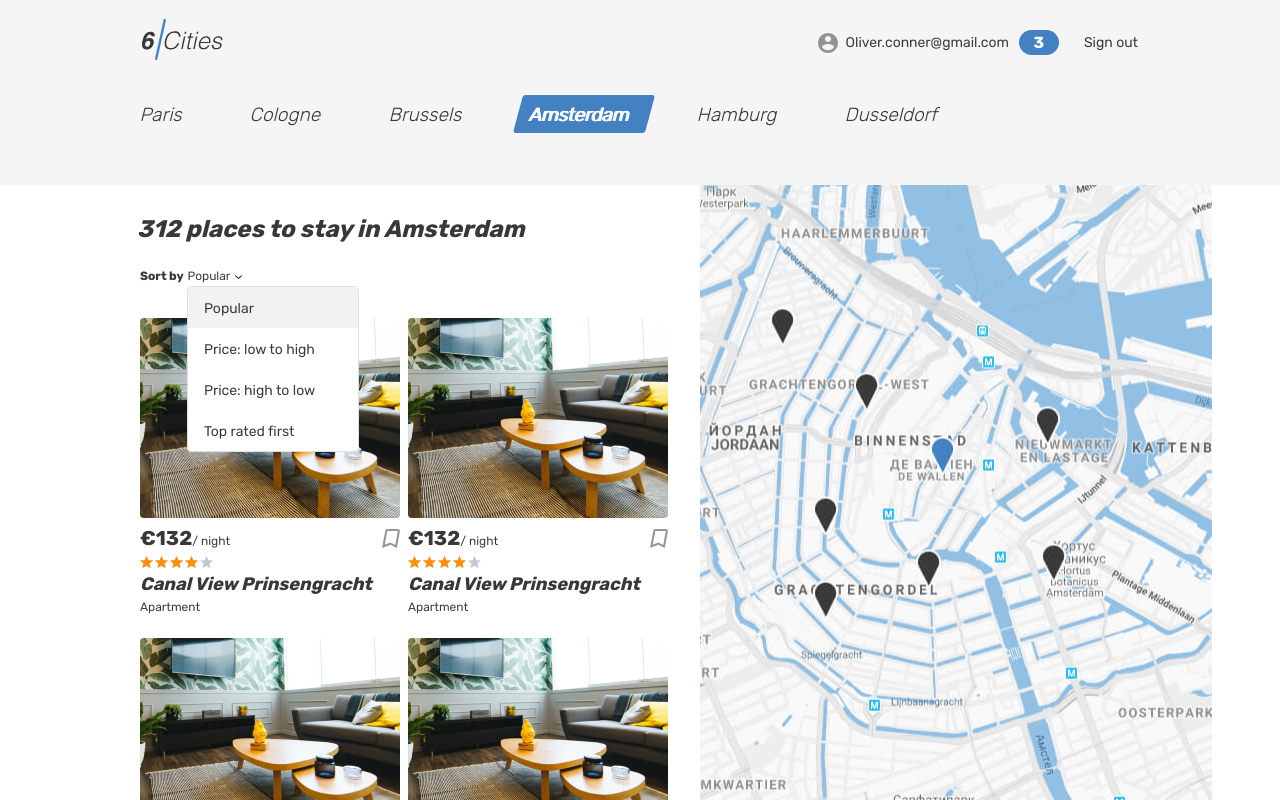
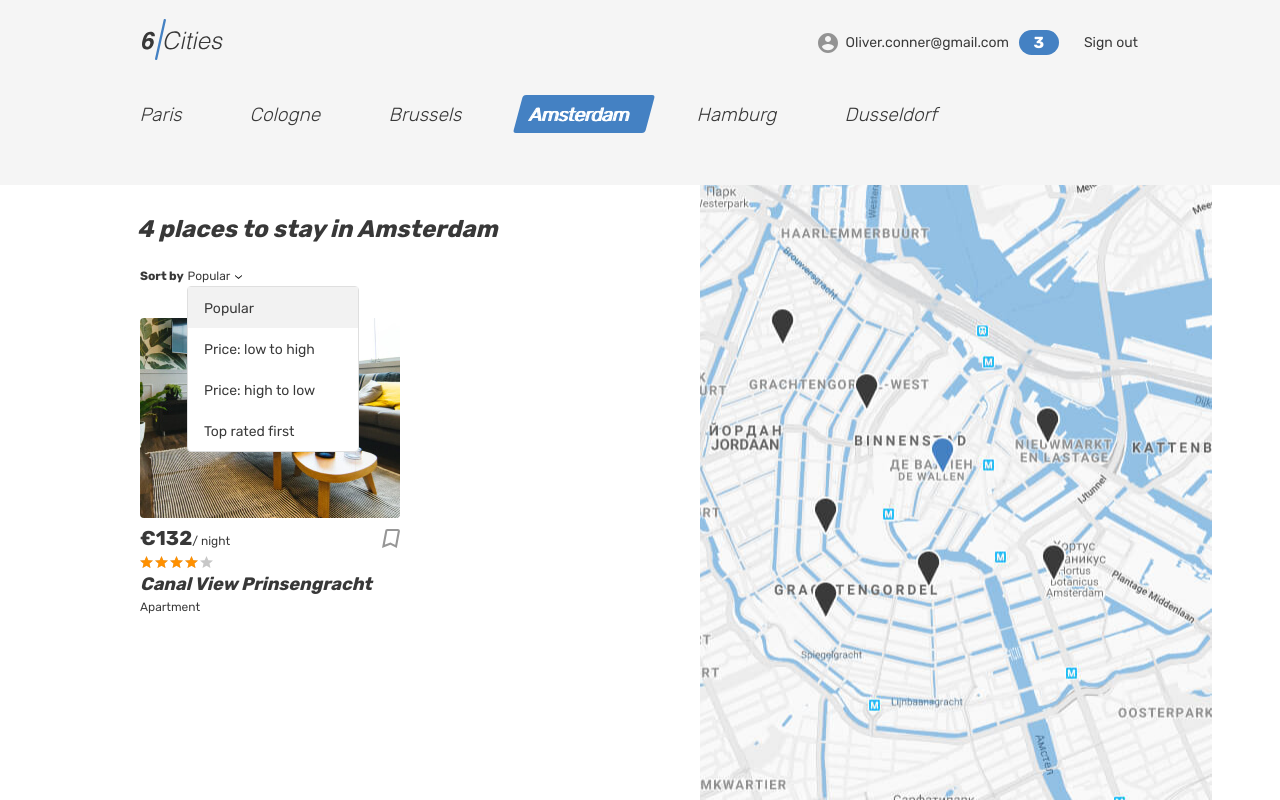
Before and after one commit to htmlacademy-react/2470307-six-cities-3, a React (Vite) app: page / in a window 1280 px wide. Built offline with nearby package versions, Linux system fonts and the light colour scheme.

Commit message:
Подключаем моки через в index.ts и передаем в виде props в App.

```diff
--- a/src/app/app.tsx
+++ b/src/app/app.tsx
@@ -7,14 +7,15 @@ import OfferScreen from '../pages/offer/offer.js';
 import LoginScreen from '../pages/login/login-screen.js';
 import FavoriteScreen from '../pages/favorite/favorite-screen.js';
 import NotFoundScreen from '../pages/not-found/not-found.js';
+import { TypeOffer } from '../types/offer.js';
 
 type AppScreenProps = {
-  placesCount: number;
   authorizationStatus: AuthorizationStatus;
+  offers: TypeOffer[];
 }
 
 function App(props: AppScreenProps): JSX.Element {
-  const { placesCount, authorizationStatus } = props;
+  const { authorizationStatus, offers } = props;
 
   return (
     <HelmetProvider>
@@ -22,7 +23,7 @@ function App(props: AppScreenProps): JSX.Element {
         <Routes>
           <Route
             path={ AppRoute.Main }
-            element={ <MainScreen placesCount={ placesCount } /> }
+            element={ <MainScreen offers={ offers } /> }
           />
           <Route
             path={ AppRoute.Login }
--- a/src/constants.ts
+++ b/src/constants.ts
@@ -1,7 +1,3 @@
-const Setting = {
-  placesCount: 312
-};
-
 enum AppRoute {
   Main = '/',
   Login = '/login',
@@ -16,4 +12,4 @@ enum AuthorizationStatus {
   Unknown = 'UNKNOWN'
 }
 
-export { Setting, AppRoute, AuthorizationStatus };
+export { AppRoute, AuthorizationStatus };
--- a/src/index.tsx
+++ b/src/index.tsx
@@ -1,7 +1,8 @@
 import React from 'react';
 import ReactDOM from 'react-dom/client';
 import App from './app/app.jsx';
-import { Setting, AuthorizationStatus } from './constants.js';
+import { AuthorizationStatus } from './constants.js';
+import { offers } from './mocks/offers.ts';
 
 const root = ReactDOM.createRoot(
   document.getElementById('root') as HTMLElement
@@ -10,8 +11,8 @@ const root = ReactDOM.createRoot(
 root.render(
   <React.StrictMode>
     <App
-      placesCount = { Setting.placesCount }
       authorizationStatus = { AuthorizationStatus.NoAuth }
+      offers = { offers }
     />
   </React.StrictMode>
 );
--- a/src/mocks/offers.ts
+++ b/src/mocks/offers.ts
@@ -6,7 +6,7 @@ export const offers: TypeOffer[] = [
     'title': 'The Joshua Tree House',
     'type': 'room',
     'price': 182,
-    'previewImage': 'https://15.design.htmlacademy.pro/static/hotel/20.jpg',
+    'previewImage': 'img/apartment-01.jpg',
     'city': {
       'name': 'Paris',
       'location': {
@@ -29,7 +29,7 @@ export const offers: TypeOffer[] = [
     'title': 'The Pondhouse - A Magical Place',
     'type': 'hotel',
     'price': 405,
-    'previewImage': 'https://15.design.htmlacademy.pro/static/hotel/9.jpg',
+    'previewImage': 'img/room.jpg"',
     'city': {
       'name': 'Paris',
       'location': {
@@ -52,7 +52,7 @@ export const offers: TypeOffer[] = [
     'title': 'The Pondhouse - A Magical Place',
     'type': 'room',
     'price': 243,
-    'previewImage': 'https://15.design.htmlacademy.pro/static/hotel/2.jpg',
+    'previewImage': 'img/apartment-02.jpg',
     'city': {
       'name': 'Paris',
       'location': {
@@ -75,7 +75,7 @@ export const offers: TypeOffer[] = [
     'title': 'Penthouse, 4-5 rooms + 5 balconies',
     'type': 'house',
     'price': 404,
-    'previewImage': 'https://15.design.htmlacademy.pro/static/hotel/5.jpg',
+    'previewImage': 'img/apartment-03.jpg',
     'city': {
       'name': 'Paris',
       'location': {
--- a/src/pages/main/main.tsx
+++ b/src/pages/main/main.tsx
@@ -1,12 +1,13 @@
 import { Header } from '../../components/header/header.tsx';
 import { PlaceCard } from '../../components/card/card.tsx';
 import { Locations } from '../../components/locations/locations.tsx';
+import { TypeOffer } from '../../types/offer.ts';
 
 type MainScreenProps = {
-  placesCount: number;
+  offers: TypeOffer[];
 }
 
-function MainScreen({ placesCount }: MainScreenProps): JSX.Element {
+function MainScreen({ offers }: MainScreenProps): JSX.Element {
   return (
     <div className="page page--gray page--main">
 
@@ -21,7 +22,7 @@ function MainScreen({ placesCount }: MainScreenProps): JSX.Element {
           <div className="cities__places-container container">
             <section className="cities__places places">
               <h2 className="visually-hidden">Places</h2>
-              <b className="places__found">{placesCount} places to stay in Amsterdam</b>
+              <b className="places__found">{offers.length} places to stay in Amsterdam</b>
               <form className="places__sorting" action="#" method="get">
                 <span className="places__sorting-caption">Sort by</span>
                 {' '}
@@ -40,10 +41,6 @@ function MainScreen({ placesCount }: MainScreenProps): JSX.Element {
               </form>
               <div className="cities__places-list places__list tabs__content">
                 <PlaceCard />
-                <PlaceCard />
-                <PlaceCard />
-                <PlaceCard />
-                <PlaceCard />
               </div>
             </section>
             <div className="cities__right-section">
```
